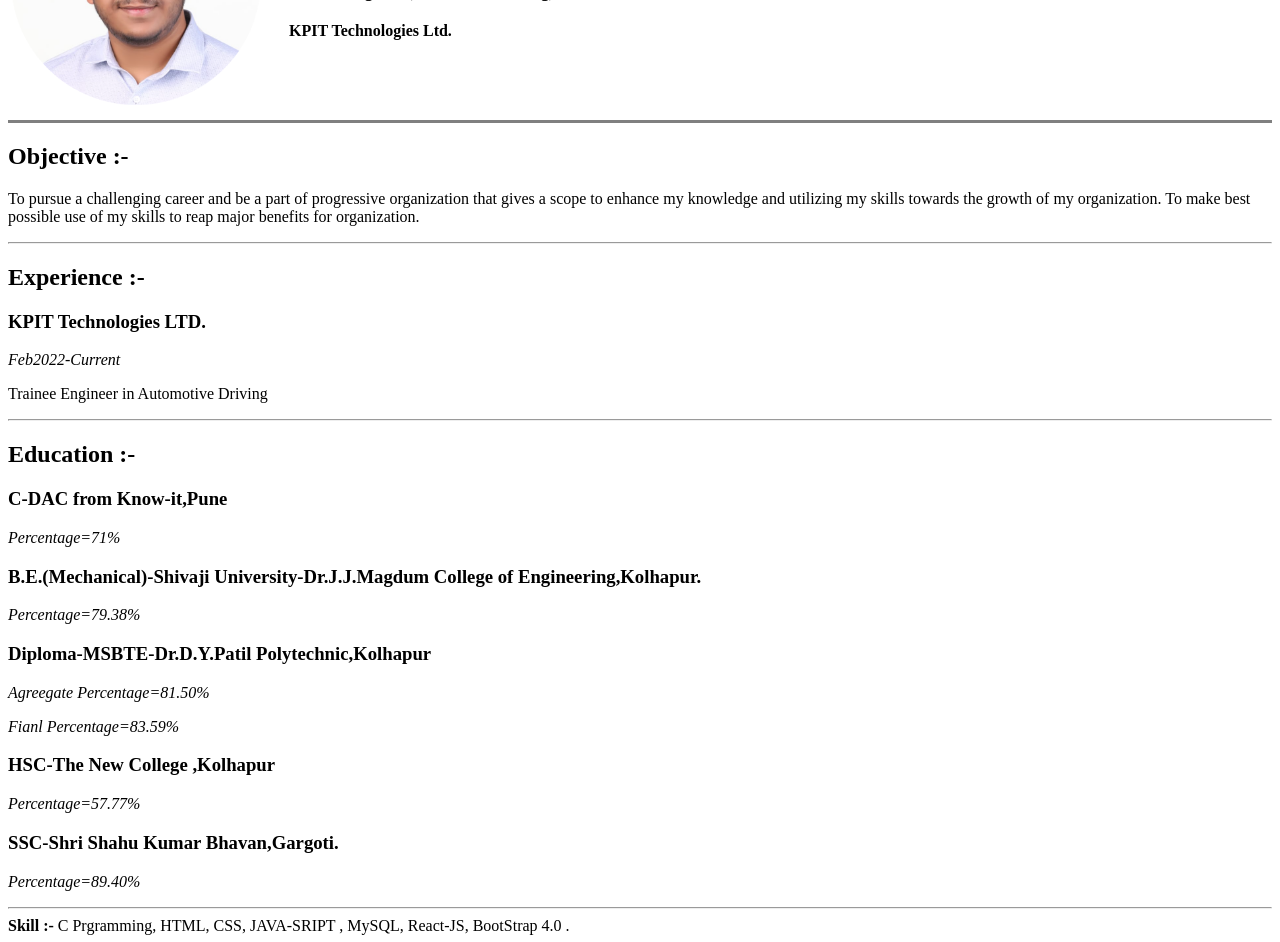
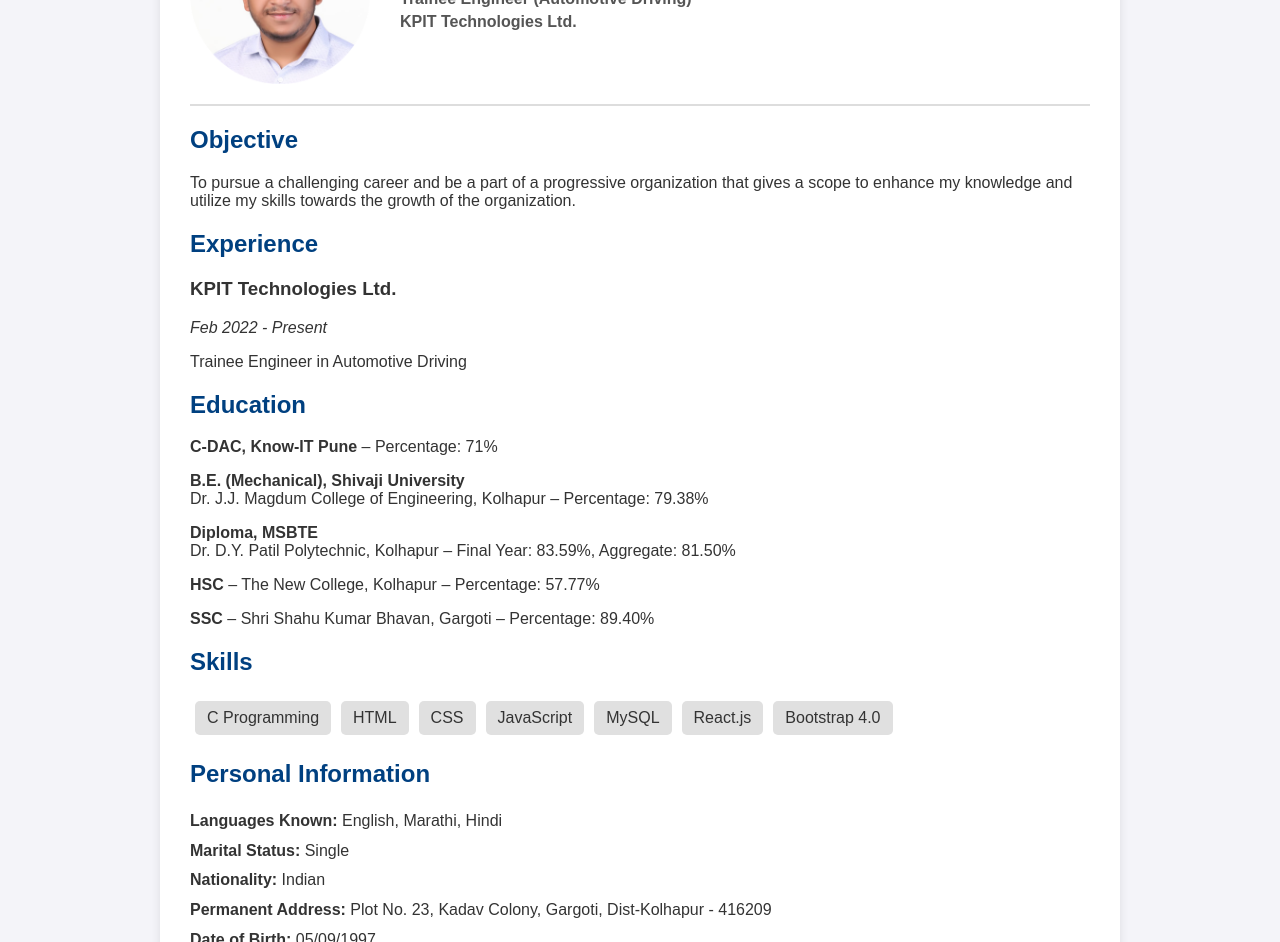
Before and after one commit to vaishnav808/new_CV, a plain HTML site: page index.html in a window 1280 px wide. Shown: the part 156-1098 px from the top of the page. Drawn offline with Linux system fonts and the light colour scheme.

Commit message:
Update index.html

```diff
--- a/index.html
+++ b/index.html
@@ -3,70 +3,138 @@
 
 <head>
     <meta charset="UTF-8">
-    <meta http-equiv="X-UA-Compatible" content="IE=edge">
     <meta name="viewport" content="width=device-width, initial-scale=1.0">
-    <title>Vaishnav-CV</title>
+    <title>Vaishnav CV</title>
+    <style>
+        body {
+            font-family: Arial, sans-serif;
+            margin: 30px;
+            background-color: #f4f4f9;
+            color: #333;
+        }
+
+        .container {
+            max-width: 900px;
+            margin: auto;
+            background: #fff;
+            padding: 30px;
+            border-radius: 10px;
+            box-shadow: 0 0 10px rgba(0, 0, 0, 0.1);
+        }
+
+        .header {
+            display: flex;
+            align-items: center;
+            gap: 30px;
+        }
+
+        .header img {
+            border-radius: 10px;
+            width: 180px;
+            height: 180px;
+            object-fit: cover;
+        }
+
+        h1 {
+            margin: 0;
+            font-size: 28px;
+            color: #004080;
+        }
+
+        h4 {
+            margin: 5px 0;
+            color: #555;
+        }
+
+        hr {
+            border: 1px solid #ddd;
+            margin: 20px 0;
+        }
+
+        h2 {
+            color: #004080;
+            margin-top: 20px;
+        }
+
+        .section p {
+            margin: 5px 0 10px;
+            line-height: 1.6;
+        }
+
+        .skills ul {
+            list-style: none;
+            padding: 0;
+            margin: 0;
+            display: flex;
+            flex-wrap: wrap;
+        }
+
+        .skills li {
+            background: #e0e0e0;
+            padding: 8px 12px;
+            margin: 5px;
+            border-radius: 5px;
+        }
+
+        .personal-info p {
+            line-height: 1.6;
+            margin: 4px 0;
+        }
+    </style>
 </head>
 
 <body>
-    <table>
-        <tr>
-            <td>
-                <img src="vaishnav.png" width="250" height="250">
-            </td>
-            <td>
-                <h1>&nbsp;&nbsp;&nbsp;VAISHNAV TANAJI PATIL</h1>
-                <h4>&nbsp;&nbsp;&nbsp;&nbsp;&nbsp;&nbsp;Trainee Engineer(Automotive Driving)</h4>
-                <h4>&nbsp;&nbsp;&nbsp;&nbsp;&nbsp;&nbsp;KPIT Technologies Ltd.</h4>
-            </td>
-        </tr>
-    </table>
-    <hr size="3" noshade>
-    <h2><strong> Objective :- </strong> </h2>
-    <p> To pursue a challenging career and be a part of progressive organization that gives a scope to enhance my
-        knowledge and utilizing my skills towards the growth of my organization. To make best possible use of my skills
-        to reap major benefits for organization.</p>
-    <hr>
-    <h2><strong>Experience :-</strong> </h2>
-    <h3>KPIT Technologies LTD.</h3>
-    <p><i>Feb2022-Current</i></p>
-    <p>Trainee Engineer in Automotive Driving </p>
-    <hr>
-    <h2><strong>Education :-</strong> </h2>
-    <h3>C-DAC from Know-it,Pune</h3>
-    <p><i>Percentage=71%</i></p>
-    <h3>B.E.(Mechanical)-Shivaji University-Dr.J.J.Magdum College of Engineering,Kolhapur.</h3>
-    <p><i>Percentage=79.38%</i></p>
-    <h3>Diploma-MSBTE-Dr.D.Y.Patil Polytechnic,Kolhapur</h3>
-    <p><i>Agreegate Percentage=81.50%</i></p>
-    <p><i>Fianl Percentage=83.59%</i></p>
-    <h3>HSC-The New College ,Kolhapur</h3>
-    <p><i>Percentage=57.77%</i></p>
-    <h3>SSC-Shri Shahu Kumar Bhavan,Gargoti.</h3>
-    <p><i>Percentage=89.40%</i></p>
-    <hr>
-    <table>
-        <tr> <strong>Skill :-</strong> </tr>
-        <tr> C Prgramming,</tr>
-        <tr> HTML, </tr>
-        <tr> CSS, </tr>
-        <tr> JAVA-SRIPT ,</tr>
-        <tr> MySQL, </tr>
-        <tr> React-JS, </tr>
-        <tr> BootStrap 4.0 .</tr>
-    </table>
- <hr>
- <h2>Personal Information</h2>
- <p>
-Language Known          :    English, Marathi, Hindi <br>
-Marital Status                :    Single <br>
-Nationality                     :    Indian <br>
-Permanent Address       :      Plot no:23,Kadav Colony ,Gargoti, Dist-Kolhapur -416209. <br>
-Date of Birth                 :     05/09/1997 <br>
-Interest & Hobbies        :    Reading books, Traveling, listening Music,Pc Gaming. <br>
+    <div class="container">
+        <div class="header">
+            <img src="vaishnav.png" alt="Vaishnav Patil">
+            <div>
+                <h1>VAISHNAV TANAJI PATIL</h1>
+                <h4>Trainee Engineer (Automotive Driving)</h4>
+                <h4>KPIT Technologies Ltd.</h4>
+            </div>
+        </div>
 
- </p>
- <hr size="3" noshade>
+        <hr>
+
+        <h2>Objective</h2>
+        <p>To pursue a challenging career and be a part of a progressive organization that gives a scope to enhance my
+            knowledge and utilize my skills towards the growth of the organization.</p>
+
+        <h2>Experience</h2>
+        <h3>KPIT Technologies Ltd.</h3>
+        <p><i>Feb 2022 - Present</i></p>
+        <p>Trainee Engineer in Automotive Driving</p>
+
+        <h2>Education</h2>
+        <p><strong>C-DAC, Know-IT Pune</strong> – Percentage: 71%</p>
+        <p><strong>B.E. (Mechanical), Shivaji University</strong><br>Dr. J.J. Magdum College of Engineering, Kolhapur – Percentage: 79.38%</p>
+        <p><strong>Diploma, MSBTE</strong><br>Dr. D.Y. Patil Polytechnic, Kolhapur – Final Year: 83.59%, Aggregate: 81.50%</p>
+        <p><strong>HSC</strong> – The New College, Kolhapur – Percentage: 57.77%</p>
+        <p><strong>SSC</strong> – Shri Shahu Kumar Bhavan, Gargoti – Percentage: 89.40%</p>
+
+        <h2>Skills</h2>
+        <div class="skills">
+            <ul>
+                <li>C Programming</li>
+                <li>HTML</li>
+                <li>CSS</li>
+                <li>JavaScript</li>
+                <li>MySQL</li>
+                <li>React.js</li>
+                <li>Bootstrap 4.0</li>
+            </ul>
+        </div>
+
+        <h2>Personal Information</h2>
+        <div class="personal-info">
+            <p><strong>Languages Known:</strong> English, Marathi, Hindi</p>
+            <p><strong>Marital Status:</strong> Single</p>
+            <p><strong>Nationality:</strong> Indian</p>
+            <p><strong>Permanent Address:</strong> Plot No. 23, Kadav Colony, Gargoti, Dist-Kolhapur - 416209</p>
+            <p><strong>Date of Birth:</strong> 05/09/1997</p>
+            <p><strong>Interests & Hobbies:</strong> Reading books, Traveling, Listening to music, PC Gaming</p>
+        </div>
+    </div>
 </body>
 
 </html>
```
